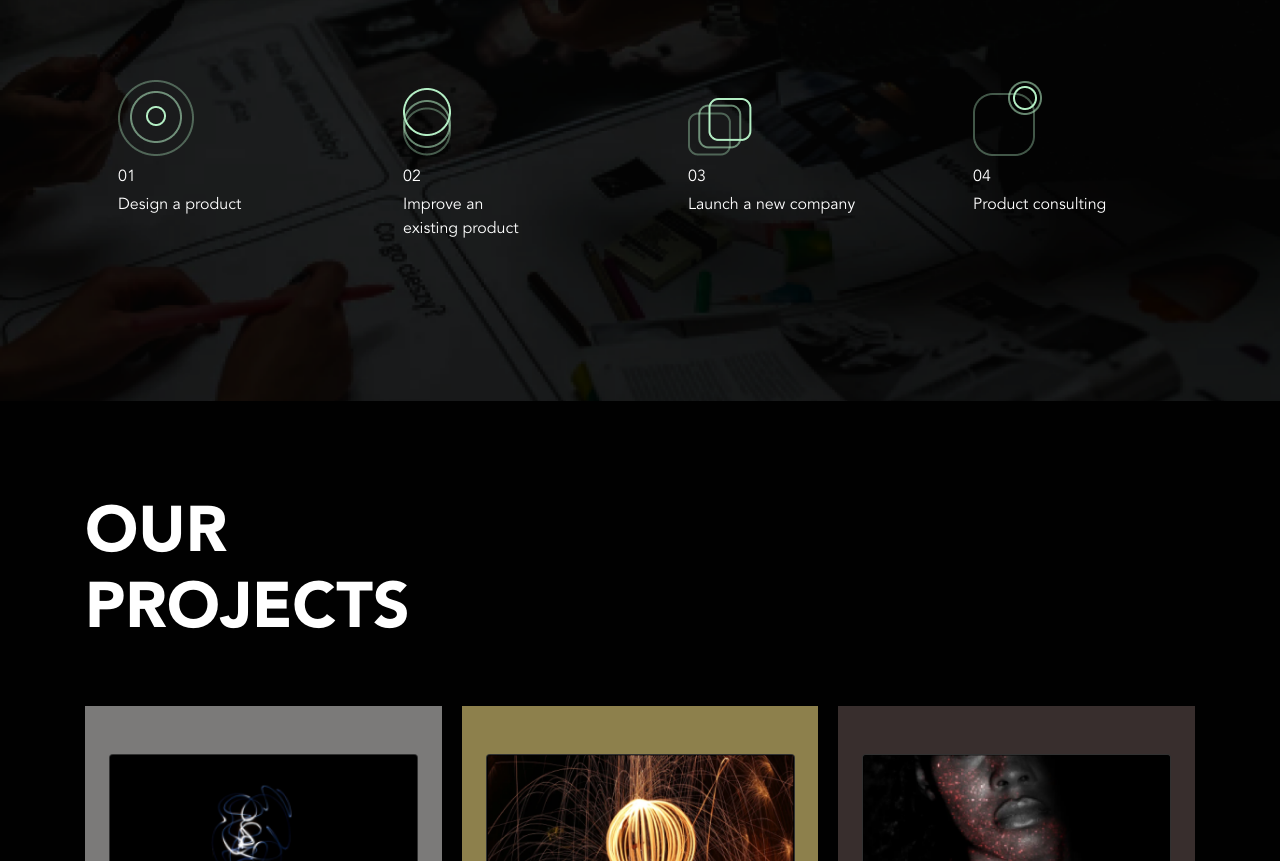
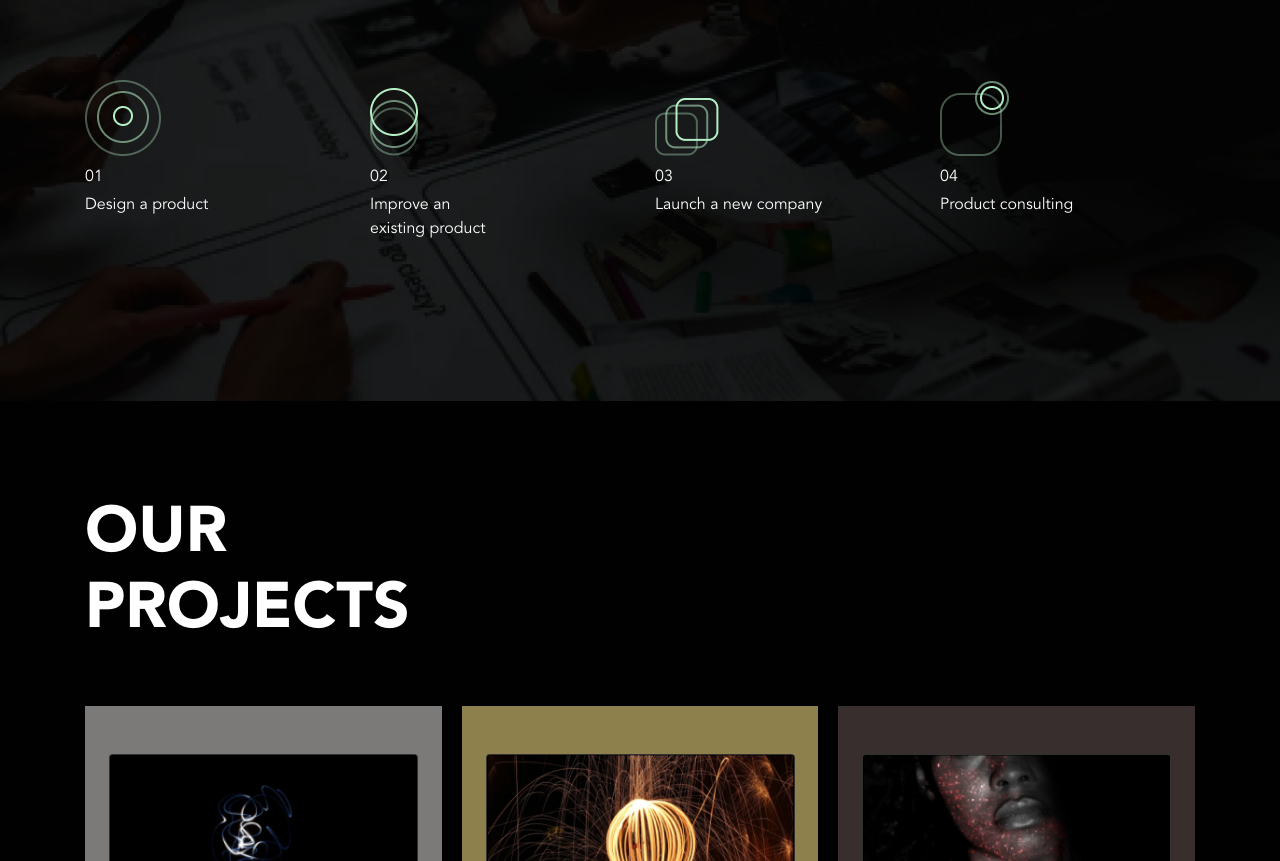
Before and after one commit to muhydeen95/DewDrop, a plain HTML site: page index.html in a window 1280 px wide. Shown: the part 1397-2258 px from the top of the page. Drawn offline with nearby package versions, Linux system fonts and the light colour scheme.

Commit message:
service section edit

```diff
--- a/index.html
+++ b/index.html
@@ -110,7 +110,7 @@
                             <h2 class="pl-3">WE DO</h2>
                         </div>
                        <div class="row my-5 pt-3 pb-5" >
-                           <div class="col-md-6 col-lg-3 pl-5">
+                           <div class="col-7 col-md-6 col-lg-3 mx-auto">
                                <div data-aos="fade-down" data-aos-duration="1000" class="icon-wrapper">
                                     <img class="outer" src="./assets/images/Ellipse-outer.png" alt="">
                                     <img class="middle" src="./assets/images/Ellipse-middle.png" alt="">
@@ -119,7 +119,7 @@
                                <p class="py-1 mb-0">01</p>
                                <p class="">Design a product</p>
                            </div>
-                           <div class="col-md-6 col-lg-3 pl-5">
+                           <div class="col-7 col-md-6 col-lg-3 mx-auto">
                             <div data-aos="fade-up" data-aos-duration="1000" class="icon-wrapper">
                                 <img src="./assets/images/outer.png" alt="" class="outer1">
                                 <img src="./assets/images/middle.png" alt="" class="middle1">
@@ -128,7 +128,7 @@
                             <p class="py-1 mb-0">02</p>
                             <p>Improve an <br> existing product</p>
                            </div>
-                           <div class="col-md-6 col-lg-3 pl-5">
+                           <div class="col-7 col-md-6 col-lg-3 mx-auto">
                             <div data-aos="fade-up-left" data-aos-duration="1000" class="icon-wrapper">
                                 <img src="./assets/images/Rectangle-inner.png" alt="" class="rect-inner">
                                 <img src="./assets/images/Rectangle-middle.png" alt="" class="rect-middle">
@@ -137,7 +137,7 @@
                             <p class="py-1 mb-0">03</p>
                             <p>Launch a new company</p>
                            </div>
-                           <div class="col-md-6 col-lg-3 pl-5">
+                           <div class="col-7 col-md-6 col-lg-3 mx-auto">
                                 <div data-aos="fade-down-right" data-aos-duration="1000" class="icon-wrapper">
                                     <img src="./assets/images/sqaure.png" alt="" class="square">
                                     <img src="./assets/images/circle-1.png" alt="" class="square-middle">
```
